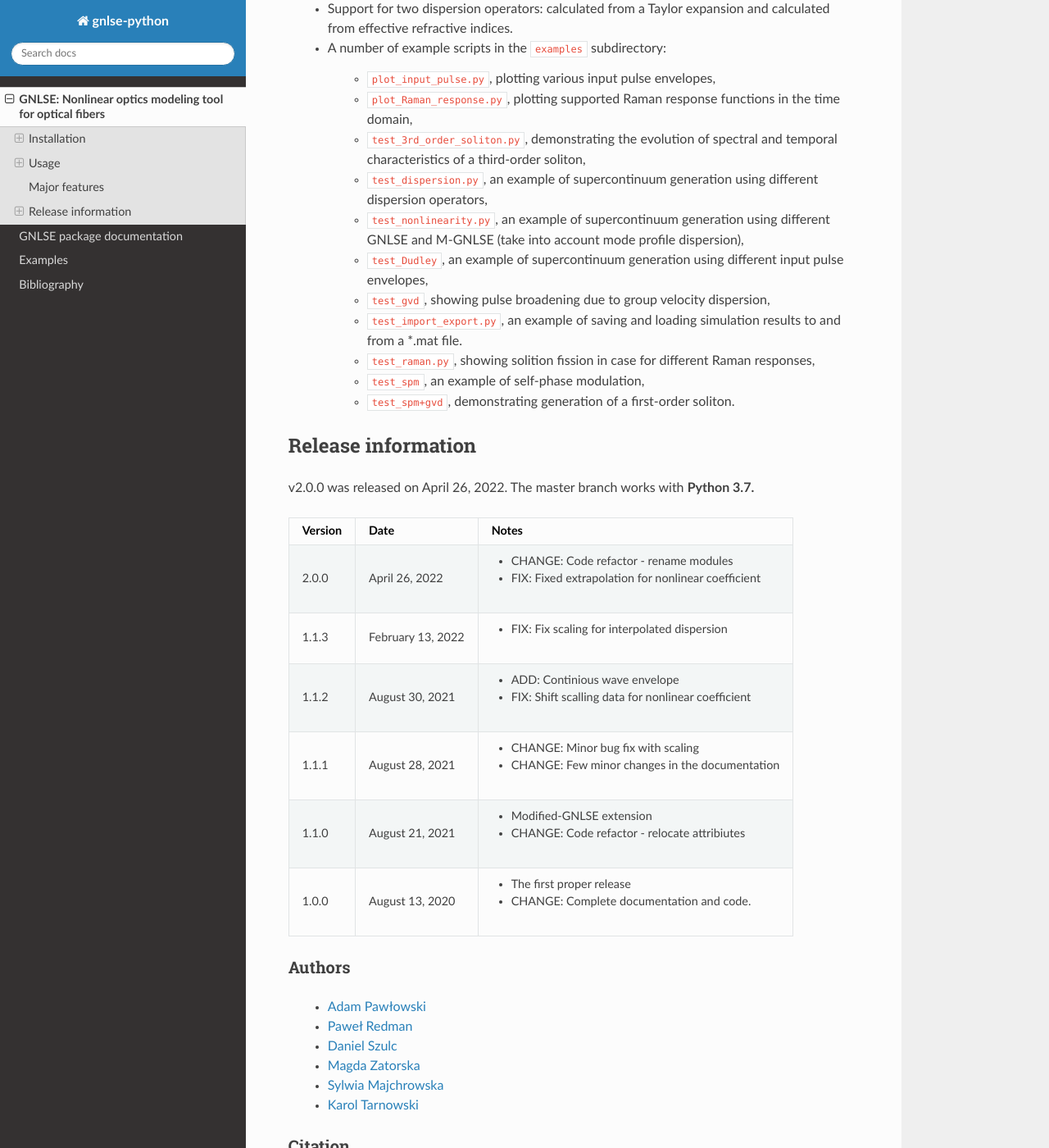
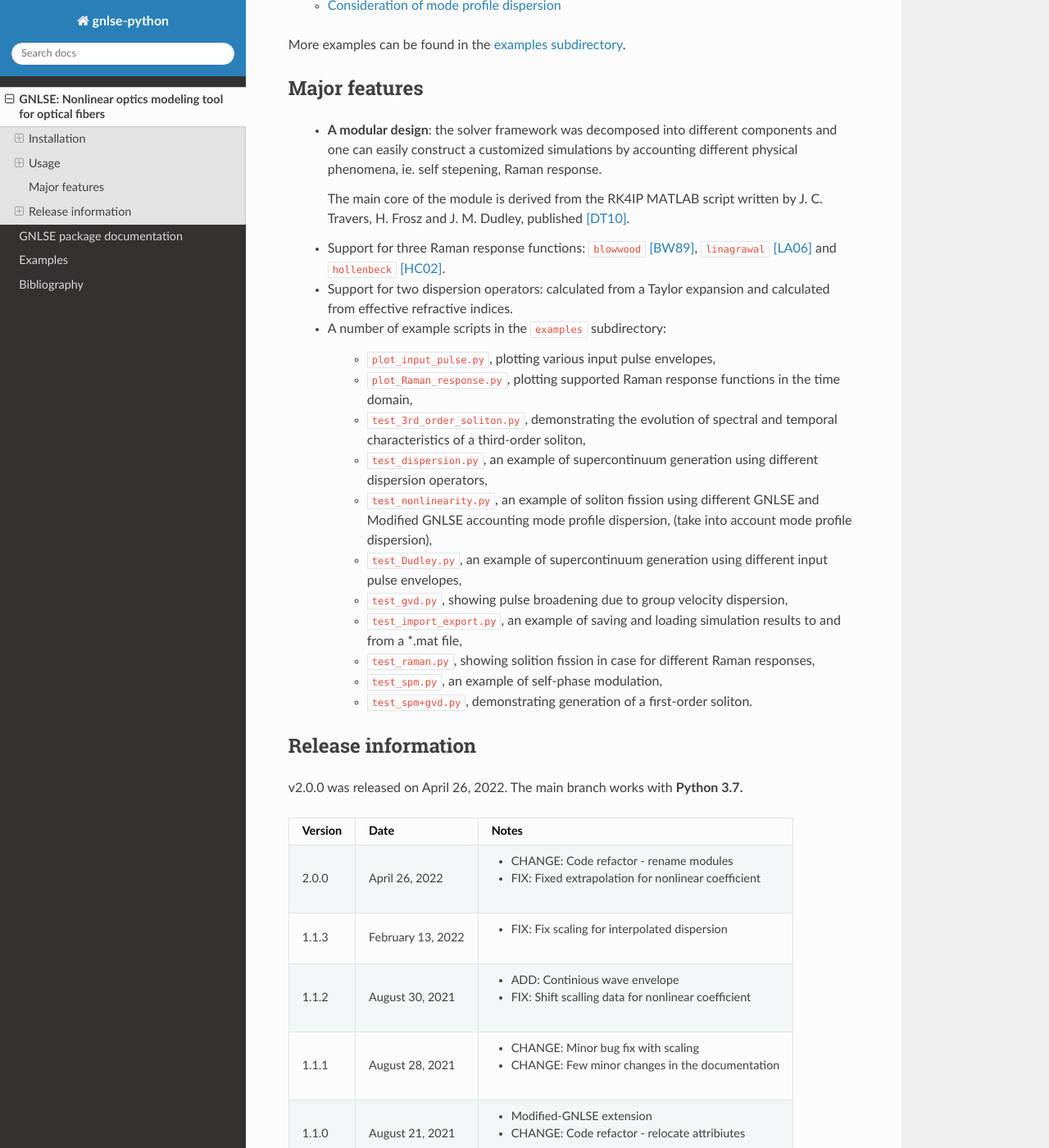
Before and after one commit to WUST-FOG/gnlse-python, a Sphinx documentation site: the page built from docs/gnlse_intro.rst, in a window 1280 px wide and 1400 px high, scrolled down 2099 px. Shown: the whole window at 82% size. Built offline with Sphinx 7.4.7 and the Read the Docs theme 2.0.0, drawn with Linux system fonts in a browser that asks for light colours; some of the changed text lies outside the part shown.

```diff
--- a/docs/examples/example_supercontinuum.rst
+++ b/docs/examples/example_supercontinuum.rst
@@ -3,14 +3,13 @@ Supercontinuum generation in anomalous dispersion regime
 
 Example of supercontinuum generation in anomalous dispersion regime at
 a central wavelength of 835 nm in a 15 centimeter long fiber using three
-different input shape of input pulse's envelopes.
-
-::
+different input shape of input pulse's envelopes. ::
 
     import numpy as np
     import matplotlib.pyplot as plt
 
     import gnlse
+
 
     if __name__ == '__main__':
         setup = gnlse.GNLSESetup()
--- a/docs/gnlse_intro.rst
+++ b/docs/gnlse_intro.rst
@@ -62,7 +78,7 @@ A visualisation, pictured in the screenshot below, is then displayed.
    examples/index
 
 More examples can be found in the `examples subdirectory
-<https://github.com/WUST-FOG/gnlse-python/tree/master/examples>`_.
+<https://github.com/WUST-FOG/gnlse-python/tree/main/examples>`_.
 
 Major features
 --------------
@@ -88,25 +104,25 @@ Major features
        and temporal characteristics of a third-order soliton,
      * ``test_dispersion.py``, an example of supercontinuum generation using
        different dispersion operators,
-     * ``test_nonlinearity.py``, an example of supercontinuum generation using
-       different GNLSE and M-GNLSE
+     * ``test_nonlinearity.py``, an example of soliton fission using
+       different GNLSE and Modified GNLSE accounting mode profile dispersion,
        (take into account mode profile dispersion),
-     * ``test_Dudley``, an example of supercontinuum generation using
+     * ``test_Dudley.py``, an example of supercontinuum generation using
        different input pulse envelopes,
-     * ``test_gvd``, showing pulse broadening due to group velocity
+     * ``test_gvd.py``, showing pulse broadening due to group velocity
        dispersion,
      * ``test_import_export.py``, an example of saving and loading simulation
-       results to and from a \*.mat file.
+       results to and from a \*.mat file,
      * ``test_raman.py``, showing solition fission in case for different Raman
        responses,
-     * ``test_spm``, an example of self-phase modulation,
-     * ``test_spm+gvd``, demonstrating generation of a first-order soliton.
+     * ``test_spm.py``, an example of self-phase modulation,
+     * ``test_spm+gvd.py``, demonstrating generation of a first-order soliton.
 
 
 Release information
 -------------------
 
-v2.0.0 was released on April 26, 2022. The master branch works with
+v2.0.0 was released on April 26, 2022. The main branch works with
 **Python 3.7.**
 
 =======  ================= ====================================================
@@ -137,7 +153,8 @@ Authors
 
 Citation
 ********
-If you use a code please cite us:
+
+If you use a code please `cite <https://arxiv.org/pdf/2110.00298.pdf>`_ us:
 
 Paragraph ... ::
 
--- a/setup.py
+++ b/setup.py
@@ -14,7 +14,7 @@ setup(
     name='gnlse',
     version='2.0.0',
     url='https://github.com/WUST-FOG/gnlse-python',
-    author='Pawłowski, A., Redman, P., Szulc, D., Zatorska, M., '
+    author='Redman, P., Zatorska, M., Pawlowski, A., Szulc, D., '
            'Majchrowska, S., Tarnowski, K.',
     description='gnlse-python is a Python set of scripts for solving '
                 'Generalized Nonlinear Schrodringer Equation',
```
Also changed, not shown: other parts of docs/gnlse_intro.rst (+16 -0 lines), README.md (+21 -12 lines), docs/examples/example_dispersive_wave.rst (+39 -24 lines), docs/examples/example_effective_mode_area.rst (+8 -9 lines), docs/examples/example_soliton.rst (+4 -3 lines), .zenndo.json, 1 other file.
